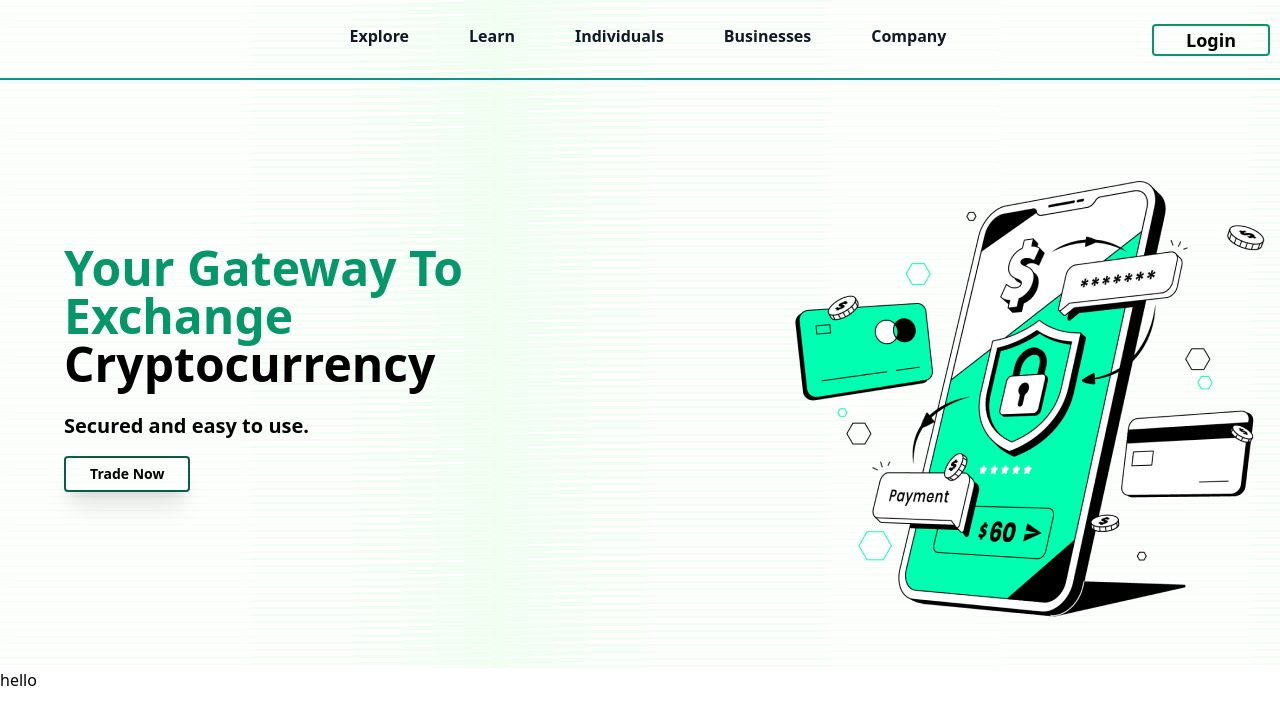
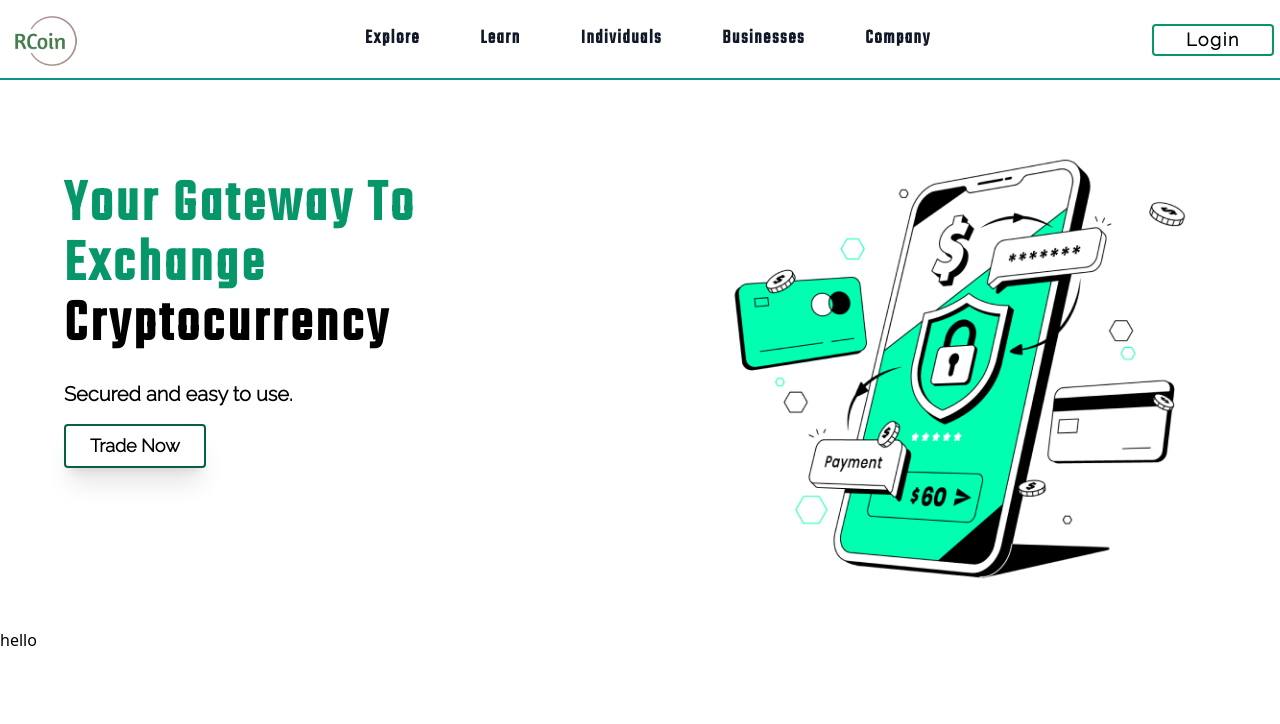
Before and after one commit to RastMustafa/RCoins, a Next.js app: page / in a window 1280 px wide. Shown: the top 724 px of the page. Built offline with nearby package versions, Linux system fonts and the light colour scheme.

Commit message:
style: adding fonts

```diff
--- a/components/Homepage/MainSection.jsx
+++ b/components/Homepage/MainSection.jsx
@@ -2,18 +2,22 @@ import React from "react";
 import Image from "next/image";
 function MainSection() {
   return (
-    <div className=" grid grid-cols-12 mt-12   container mx-auto  py-5">
-      <div className=" col-span-12   md:col-span-6   flex flex-col px-4    justify-self-center w-full">
-        <h1 className="xl:text-5xl xs:bg-black  sm:mx-12 sm:text-4xl  lg:text-4xl filemin-[]: md:text-[1.7rem] text-2xl text-left text-emerald-600 font-semibold leading-sung sm:mt-12 md:mt-24   ">
+    <div className="  font-header  grid grid-cols-12 pt-8 sm:pt-12 bg-opacity-80	   container mx-auto  py-5">
+      <div className=" col-span-12   md:col-span-6 sm:pl-4 pl-12  flex flex-col px-4    w-full">
+        <h1 className="xl:text-6xl tracking-[0.25rem]	  xs:bg-black  sm:mx-12 sm:text-4xl  lg:text-4xl  md:text-[1.7rem] text-2xl text-left text-emerald-600 font-semibold leading-sung sm:mt-12 lg::mt-24   ">
           Your Gateway To Exchange{" "}
-          <span className="text-black">Cryptocurrency</span>
+          <span className=" text-black">Cryptocurrency</span>
         </h1>
-        <h3 className="text-sm sm:mx-12 sm:text-md lg:text-lg xl:text-xl mt-2 sm:mt-3 lg:mt-6 font-semibold">Secured and easy to use.</h3>
-        <div className="mt-4 sm:mx-12">
-          <button className="border-2 text-sm border-emerald-800 md:font-bold hover:text-white transition-all duration-500 hover:bg-black rounded shadow-xl px-2.5 py-1 md:px-3 md:py-1 lg:px-6 lg:py-1.5 font-semibold">Trade Now</button>
+        <h3 className="text-sm font-display sm:mx-12 sm:text-md lg:text-lg xl:text-xl mt-2 sm:mt-3 lg:mt-6 font-semibold">
+          Secured and easy to use.
+        </h3>
+        <div className="mt-4 sm:mx-12 font-display">
+          <button className="border-2 text-[12px] sm:text-lg border-emerald-800 md:font-bold hover:text-white transition-all duration-500 hover:bg-black rounded shadow-xl px-2.5 py-1 md:px-3 md:py-1 lg:px-6 lg:py-1.5 font-semibold">
+            Trade Now
+          </button>
         </div>
       </div>
-      <div className="img xl:p-0 p-20 lg:p-12 md:p-8  col-span-12  md:col-span-6 justify-self-end	">
+      <div className="img xl:p-0 mt-6 sm:mt-0 px-20 max-w-[30rem] justify-self-center lg:px-12 md:px-8  col-span-12  md:col-span-6 	">
         <img src="/heroImage.png" alt="" />
       </div>
     </div>
--- a/components/Navbar/DropDownMenu.jsx
+++ b/components/Navbar/DropDownMenu.jsx
@@ -19,7 +19,7 @@ function DropDownMenu({ title, explorTabData }) {
             }, 200);
           }
         }}
-        className="text-gray-900  hover:border-b-2  border-emerald-600 z-10  ml-4 font-quicksand cursor-pointer relative  hover:text-emerald-800 text font-semibold py-1 px-3 "
+        className="text-gray-900 text-xl  hover:border-b-2  border-emerald-600 z-10  ml-4  cursor-pointer relative  hover:text-emerald-800 text font-semibold py-1 px-3 "
       >
         {title}
       </div>
@@ -42,7 +42,7 @@ function DropDownMenu({ title, explorTabData }) {
               return (
                 <div
                   key={item.title}
-                  className=" hover:bg-gray-200 rounded-lg transform transition-all duration-1500 ease-out  sm:w-[20rem] lg:min-w-[30rem] flex  flex-row  my-2 items-center p-2 gap-4 "
+                  className=" hover:bg-gray-200 rounded-lg font-display transform transition-all duration-1500 ease-out  sm:w-[20rem] lg:min-w-[30rem] flex  flex-row  my-2 items-center p-2 gap-4 "
                 >
                   <img
                     className=" border-2 w-12  p-1 rounded-full"
@@ -52,8 +52,8 @@ function DropDownMenu({ title, explorTabData }) {
                   <div className=" ">
                     <Link href="'/'+item.title.toLocaleLowerCase()">
                       <>
-                        <h1 className="text-lg">{item.title}</h1>
-                        <p className="text-sm">{item.description}</p>
+                        <h1 className="text-lg  font-semibold ">{item.title}</h1>
+                        <p className="text-sm font-display">{item.description}</p>
                       </>
                     </Link>
                   </div>
--- a/components/Navbar/DropDownMobileSize.jsx
+++ b/components/Navbar/DropDownMobileSize.jsx
@@ -4,16 +4,16 @@ import Image from "next/image";
 function DropDownMobileSize({ navbarTabTitles, icon }) {
   return (
     <>
-      <div className="absolute right-0 z-20 w-full px-5 mt-16 transition">
-        <ul className="flex flex-col bg-white w-full rounded shadow-md overflow-hidden">
+      <div className="absolute font-dislpay right-0 z-20 w-full px-5 mt-16 transition">
+        <ul className="flex  flex-col bg-white w-full rounded shadow-md overflow-hidden">
           <li className="flex">
-            <h3 className="flex flex-1 text-emerald-600 font-semibold px-5 py-4">
-              Navigation
+            <h3 className="flex flex-1 font-display text-emerald-600 font-semibold px-5 py-4">
+              <strong>Navigation</strong>
             </h3>
           </li>
-          <li className="flex border-t ">
+          <li className="flex border-t  font-display w-full">
             <Link href="/login" className="">
-              <a className="flex gap-6 text-lg text-emerald-600 hover:bg-gray-200 font-semibold px-8 py-4">
+              <a className="flex gap-6 text-lg w-full text-emerald-600 hover:bg-gray-200 font-semibold px-8 py-4">
                 <Image
                   width={30}
                   height={30}
@@ -28,12 +28,12 @@ function DropDownMobileSize({ navbarTabTitles, icon }) {
           {navbarTabTitles.map((n, i) => {
             return (
               <div key={n}>
-                <li className="flex ">
+                <li className="flex font-display ">
                   <Link
                     href="'/'+ navbarTabTitles[n].toLocaleLowerCase()"
                     className=""
                   >
-                    <a className="flex  gap-6 text-lg text-emerald-600 hover:bg-gray-200 font-semibold px-8 py-4">
+                    <a className="flex w-full gap-6 text-lg text-emerald-600 hover:bg-gray-200 font-semibold px-8 py-4">
                       <Image
                       width={30}
                       height={30}
--- a/components/Navbar/Navbar.jsx
+++ b/components/Navbar/Navbar.jsx
@@ -17,7 +17,7 @@ function Navbar() {
   const catagories = [explor, learn, individuals, businesses, company];
 
   return (
-    <nav className="flex relative h-20 justify-center  border-b-2 border-teal-600    container mx-auto px-5 py-5">
+    <nav className="flex font-header tracking-widest		 relative h-20 justify-center   border-b-2 border-teal-600    container mx-auto px-5 py-5">
       {/*========================== website logo START ==========================*/}
       <div className="w-20  rounded-full -z-10  top-4 mr-2  left-0 absolute">
         <Link href="/">
@@ -27,7 +27,7 @@ function Navbar() {
       {/******************************** website logo END ******************************* */}
 
       {/*========================== navbar catagories on large screen START ==========================*/}
-      <ul className="hidden lg:flex   items-center h-8 space-x-5 ">
+      <ul className="hidden lg:flex my-auto   items-center h-8 space-x-5 ">
         {catagories.map((item, i) => {
           return (
             <LazyNavbarDropDownMenu
@@ -42,14 +42,14 @@ function Navbar() {
 
       {/*========================== login Btn START ==========================*/}
       <div className="hidden  lg:block top-6 w-20  mr-12  right-0 absolute">
-        <button className="border-2 border-emerald-600 rounded font-semibold font-sans   hover:bg-emerald-700 hover:text-white px-8 text-lg">
+        <button className="border-2 font-display border-emerald-600 rounded font-semibold font-sans   hover:bg-emerald-700 hover:text-white px-8 text-lg">
           Login
         </button>
       </div>
       {/******************************** login Btn END ********************************/}
 
       {/*========================== dropdown section on mobile screen  START ==========================*/}
-      <div className="flex lg:hidden ">
+      <div className="flex lg:hidden  bg-red-400">
         <a href="#" className="flex-none absolute right-0 px-5 z-30">
           <div
             onClick={() => setShowMenu(!showMenu)}
@@ -62,12 +62,14 @@ function Navbar() {
             {/* dropdown logo end */}
           </div>
         </a>
-        <div className="absolute top-0 right-0 z-10 h-screen w-full transition"></div>
+        <div className="w-full">
         {showMenu ? (
           <DropDownMobileSize navbarTabTitles={navbarTabTitles} icon={icon} />
         ) : (
           ""
         )}
+
+        </div>
       </div>
       {/******************************* dropdown section on mobile screen END ********************************/}
     </nav>
--- a/pages/_app.js
+++ b/pages/_app.js
@@ -1,7 +1,13 @@
 import '../styles/globals.css'
 
 function MyApp({ Component, pageProps }) {
-  return <Component {...pageProps} />
+  return(
+    <div>
+
+    <Component {...pageProps} />
+    </div>
+
+  )
 }
 
 export default MyApp
--- a/pages/index.jsx
+++ b/pages/index.jsx
@@ -3,7 +3,7 @@ import MainSection from "../components/Homepage/MainSection";
 export default function Home() {
   return (
     <div>
-      <div className="bg-[length:1000px_7px]  bg-[url('/bg.png')] ">
+      <div className="font-display">
         <Navbar />
         <MainSection />
       </div>
--- a/styles/globals.css
+++ b/styles/globals.css
@@ -1,3 +1,5 @@
+@import url('https://fonts.googleapis.com/css2?family=Teko&display=swap');
+@import url('https://fonts.googleapis.com/css2?family=Raleway:wght@300&family=Teko&display=swap');
 @tailwind base;
 @tailwind components;
 @tailwind utilities;
--- a/tailwind.config.js
+++ b/tailwind.config.js
@@ -1,4 +1,6 @@
 /** @type {import('tailwindcss').Config} */
+const { fontFamily } = require("tailwindcss/defaultTheme");
+
 module.exports = {
   content: [
     "./app/**/*.{js,ts,jsx,tsx}",
@@ -8,10 +10,16 @@ module.exports = {
   theme: {
     extend: {},
     backgroundImage: {
-      'hero': "url('/bg.png')",
-      'hero2': "url('/bg-2.png')",
-      'footer-texture': "url('/img/footer-texture.png')",
-    }
+      hero: "url('/bg.png')",
+      hero2: "url('/bg-2.png')",
+      "footer-texture": "url('/img/footer-texture.png')",
+    },
+    fontFamily: {
+      header: ["Teko"],
+      // quicksand: ["Quicksand", ...fontFamily.sans],
+      display: ["Raleway"],
+      body: ["Inter"],
+    },
   },
   plugins: [],
-}
+};
```
